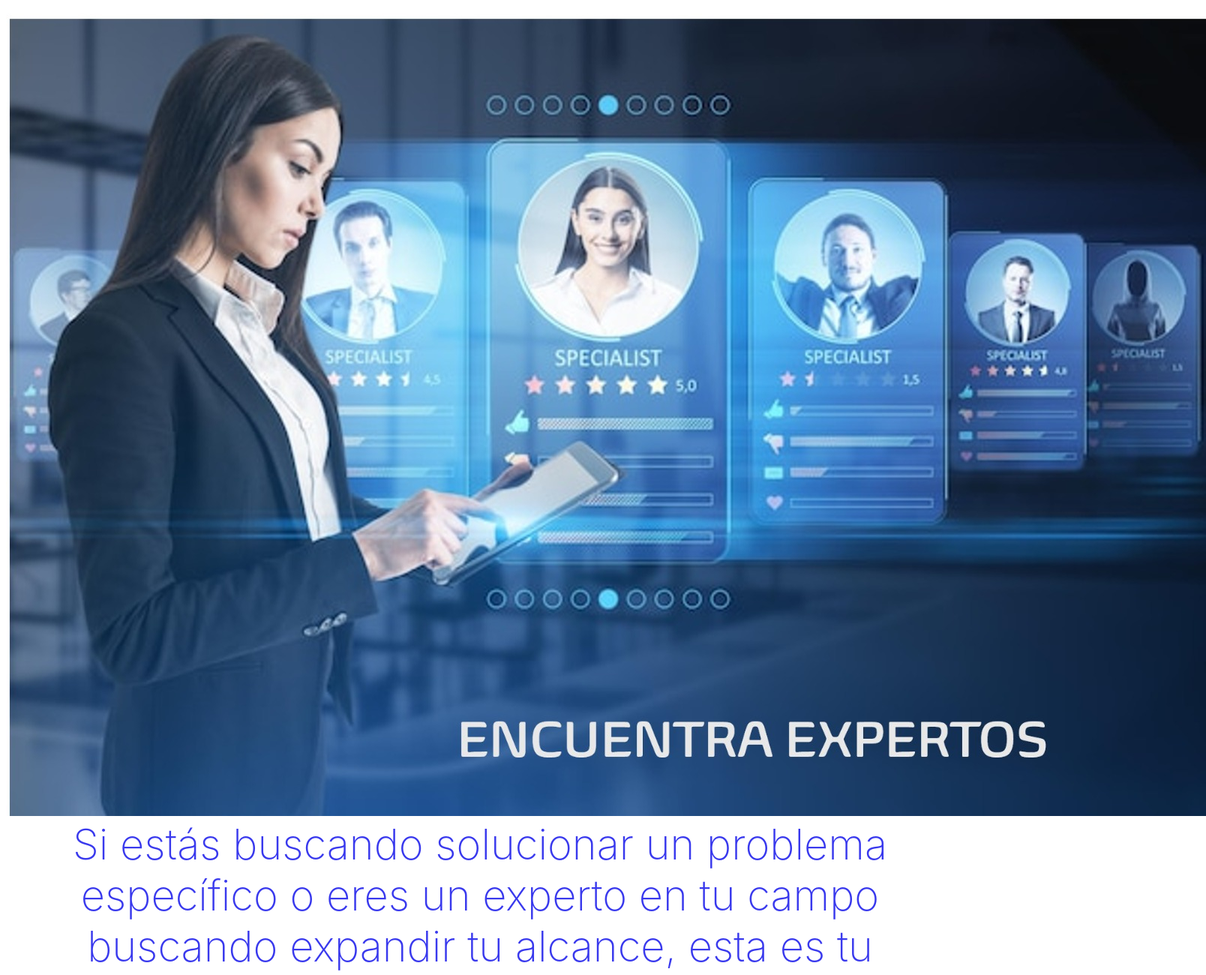
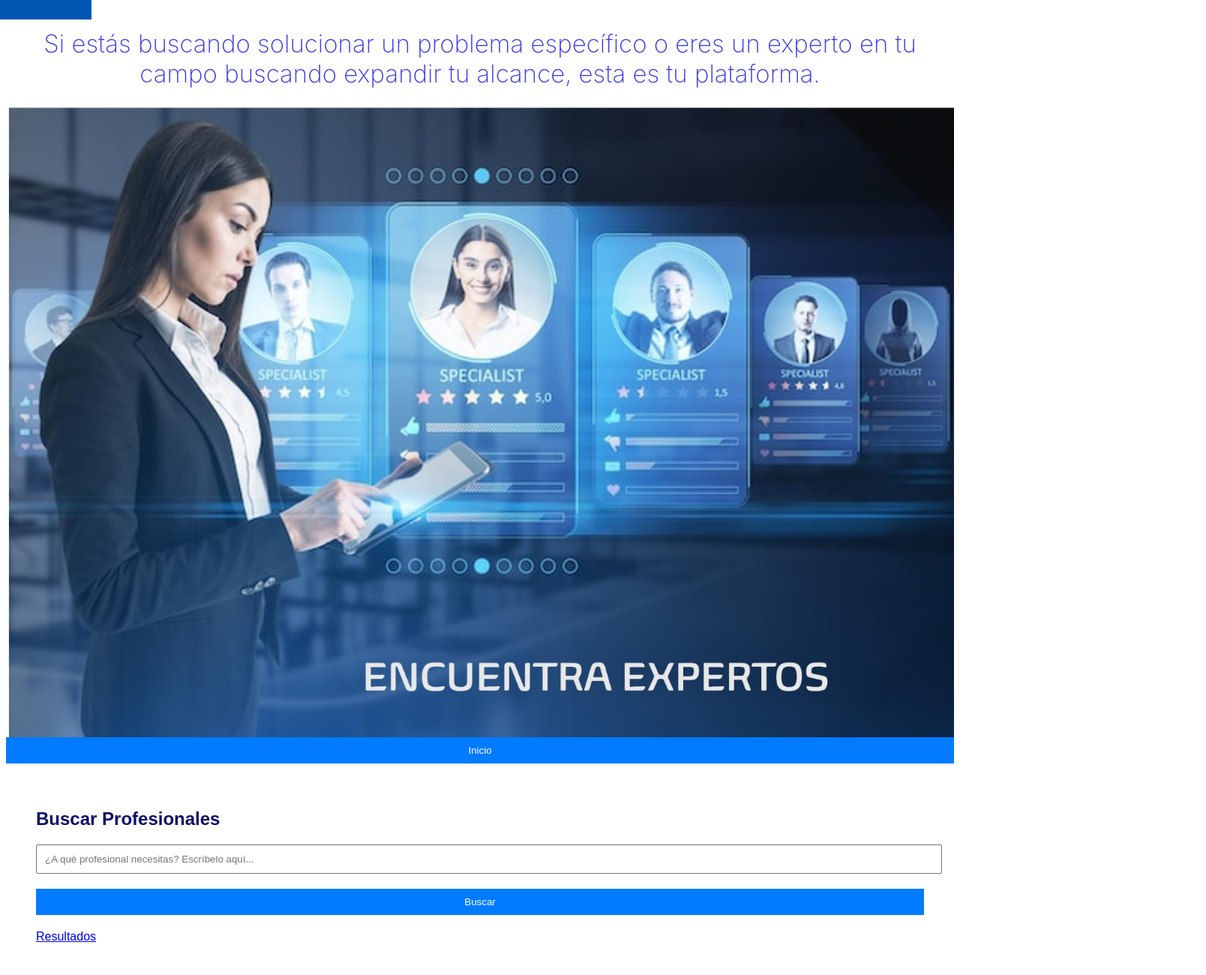
Before and after one commit to Jennipj3/E, a plain HTML site: page EncuentraExpertos.html in a window 1280 px wide. Shown: the part 60-1360 px from the top of the page at 75% size, 1608 px wide, since content can reach past the window. Drawn offline with Linux system fonts and the light colour scheme; files whose address does not match are found by name.

Commit message:
página de inicio en progreso

```diff
--- a/EncuentraExpertos.html
+++ b/EncuentraExpertos.html
@@ -26,6 +26,7 @@
       </div>
     </div>
 
+
     <script>
     document.addEventListener("DOMContentLoaded", function() {
       var dropdownBtn = document.querySelector('.dropdown-btn');
@@ -37,13 +38,14 @@
 
   </header>
 
+        <h1 class="bienvenidos">Si estás buscando solucionar un problema específico o eres un experto en tu campo buscando expandir tu alcance, esta es tu plataforma.</h1>
+
         <img class="Imagen1" src="C:\Users\Jennifer\Desktop\PROYECTO DAW\Imagen1.jpg" alt="Imagen expertos">
 
-        <h1 class="bienvenidos">Si estás buscando solucionar un problema específico o eres un experto en tu campo buscando expandir tu alcance, esta es tu plataforma. Conéctate y descubre lo que podemos lograr juntos.</h1>
-        <h1 class="bienvenidos">La plataforma «Encuentra Expertos » nació por la pasión de facilitar el acceso a servicios de calidad en base  las necesidades de cada uno. </h1>
 
 
-   <!--Encabezado-->
+
+   <!--Cuerpo-->
 
 
 
--- a/estilo.css
+++ b/estilo.css
@@ -15,14 +15,13 @@ body html {
 
 
 .menu-container {
-  position: relative;
+ position: relative;
   display: inline-block;
 }
-
 .dropdown-btn {
   background-color: #0e0e6a;
   color: white;
-  padding: 10px 20px;
+  padding: 40px 40px;
   border: none;
   cursor: pointer;
   font-size: 20px;
@@ -64,12 +63,24 @@ h2 {
 
 .bienvenidos{
     text-align: center;
-    font-family:Arial, sans-serif;
-    font-size: 18px;
-    color: blue;
+    font-family: -apple-system, system-ui, BlinkMacSystemFont, 'Segoe UI', Roboto, 'Helvetica Neue', 'Fira Sans', Ubuntu, Oxygen, 'Oxygen Sans', Cantarell, 'Droid Sans', 'Apple Color Emoji', 'Segoe UI Emoji', 'Segoe UI Emoji', 'Segoe UI Symbol', 'Lucida Grande', Helvetica, Arial, sans-serif;
+    font-size: 33px;
+    color:rgb(57, 57, 237);
     margin: 0;
     display: inline-block;
+    font-weight: 200;
+    padding: 20px;
 }
+
+ .Imagen1{
+  vertical-align: middle;
+  display: inline-block;
+  height: auto;
+    max-width: 100%;
+    border: none;
+    border-radius: 0;
+    box-shadow: none;
+ }
 
 .valores{
   text-align: center;
@@ -167,13 +178,7 @@ header {
   text-transform: uppercase;
   letter-spacing: 2px;
 }*/
- .bienvenidos {
-  font-family: -apple-system, system-ui, BlinkMacSystemFont, 'Segoe UI', Roboto, 'Helvetica Neue', 'Fira Sans', Ubuntu, Oxygen, 'Oxygen Sans', Cantarell, 'Droid Sans', 'Apple Color Emoji', 'Segoe UI Emoji', 'Segoe UI Emoji', 'Segoe UI Symbol', 'Lucida Grande', Helvetica, Arial, sans-serif;
-  font-size: 56px;
-  font-weight: 200;
-  color:rgb(57, 57, 237);
 
-}
 
 h1 {
   display: block;
```
Also changed, not shown: nosotros.html (+3 -1 lines).
